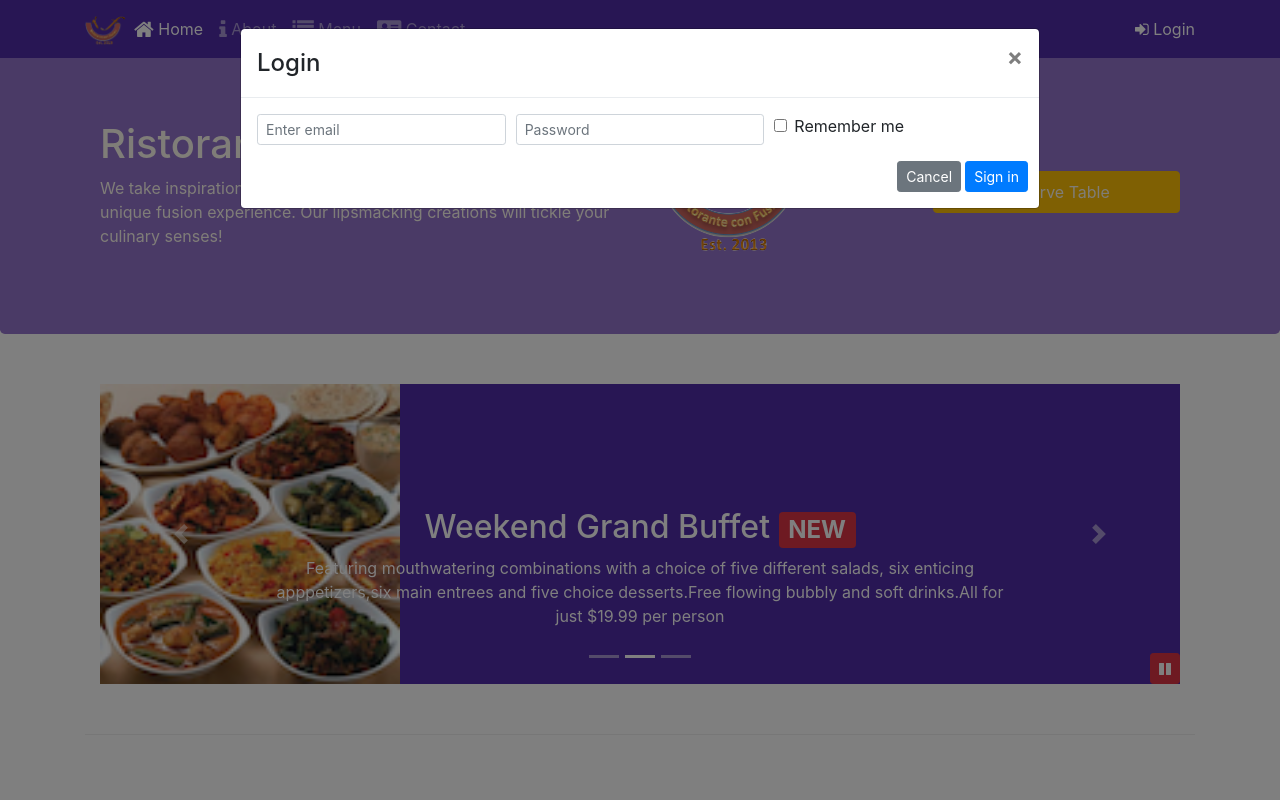
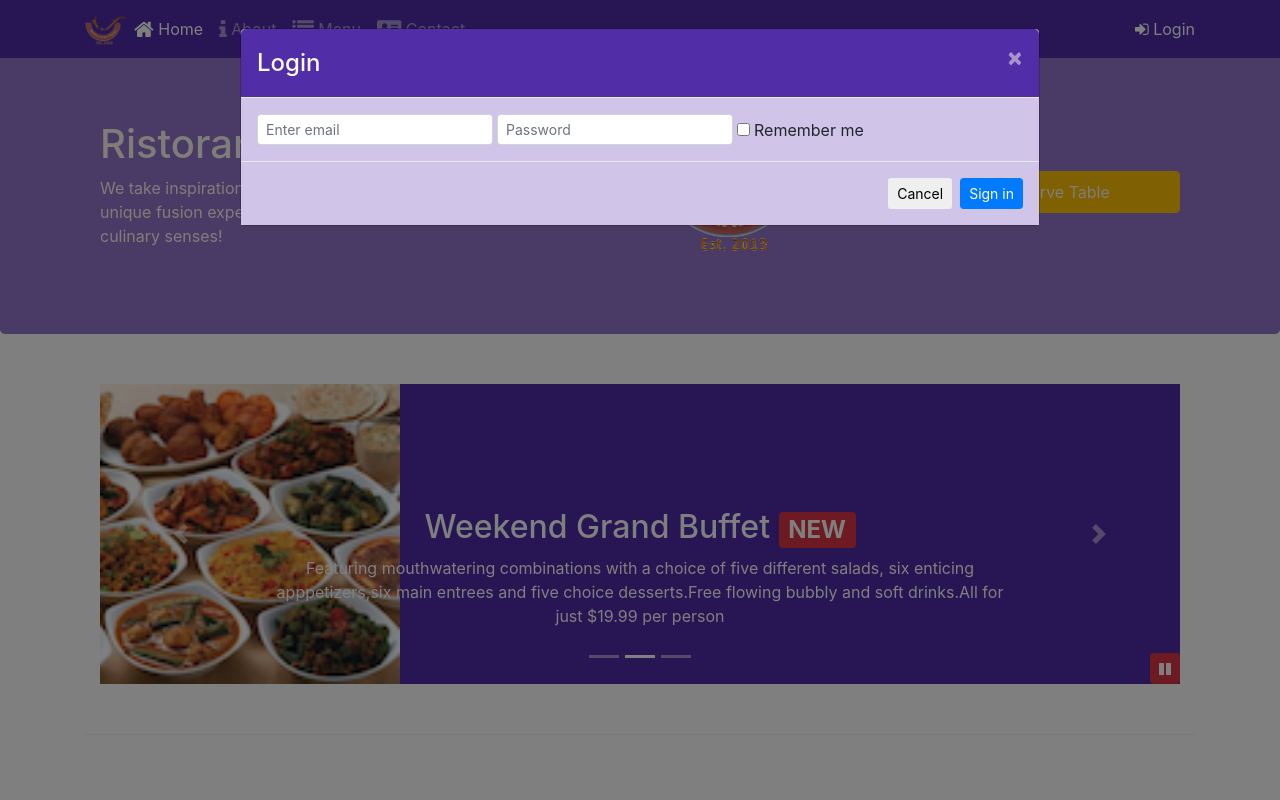
Before and after one commit to Rohit-FSD/BOOTSTRAP4, a website: page index.html in a window 1280 px wide. Both pictures are taken after a click on the button "Login". Shown: the top 800 px of the page. Drawn offline with nearby package versions, Linux system fonts and the light colour scheme.

Commit message:
assigment 4

```diff
--- a/css/styles.scss
+++ b/css/styles.scss
@@ -73,3 +73,21 @@ body{
     bottom: 0px;
     z-index: 1;
 }
+
+.modal-header{
+    background-color: $background-dark;
+    color: floralwhite;
+
+    .close
+    {
+        color: floralwhite;
+    }
+}
+
+.modal-body{
+    background-color: $background-pale;
+}
+
+.modal-footer{
+    background-color: $background-pale;
+}
--- a/index.html
+++ b/index.html
@@ -30,15 +30,16 @@
                     <li class="nav-item"><a class="nav-link" href="./contactus.html"><span class="fa fa-address-card fa-lg"></span> Contact</a></li>
                 </ul>
                 <span class="navbar-text">
-                    <a data-toggle="modal" data-target="#loginModal">
-                    <span class="fa fa-sign-in"></span> Login</a>
+                    <a id="loginb"  type="button" role="button">
+                        <span class="fa fa-sign-in"></span> Login </a>
                 </span>
+
             </div>
 
         </div>
 
     </nav>
-    <div id="loginModal" class="modal fade" role="dialog">
+    <div id="login" class="modal fade" role="dialog">
         <div class="modal-dialog modal-lg" role="content">
             <!-- Modal content-->
             <div class="modal-content">
@@ -47,29 +48,25 @@
                     <button type="button" class="close" data-dismiss="modal">&times;</button>
                 </div>
                 <div class="modal-body">
-                    <form>
-                        <div class="form-row">
-                            <div class="form-group col-sm-4">
+                    <form class="form-inline">
+                        <div class="form-group">
                             <label class="sr-only" for="exampleInputEmail3">Email address</label>
                             <input type="email" class="form-control form-control-sm mr-1" id="exampleInputEmail3" placeholder="Enter email">
                         </div>
-                            <div class="form-group col-sm-4">
+                        <div class="form-group">
                             <label class="sr-only" for="exampleInputPassword3">Password</label>
                             <input type="password" class="form-control form-control-sm mr-1" id="exampleInputPassword3" placeholder="Password">
                         </div>
-                            <div class="col-sm-auto">
                         <div class="form-check">
-                                    <input class="form-check-input" type="checkbox">
-                                    <label class="form-check-label"> Remember me
+                            <label class="form-check-label">
+                                <input class="form-check-input" type="checkbox"> Remember me
                             </label>
                         </div>
+                    </form>
                 </div>
-                        </div>
-                        <div class="form-row">
-                            <button type="button" class="btn btn-secondary btn-sm ml-auto" data-dismiss="modal">Cancel</button>
-                            <button type="submit" class="btn btn-primary btn-sm ml-1">Sign in</button>
-                        </div>
-                    </form>
+                <div class="modal-footer">
+                    <button type="button" class="btn btn-default btn-sm" data-dismiss="modal">Cancel</button>
+                    <button type="submit" class="btn btn-primary btn-sm">Sign in</button>
                 </div>
             </div>
         </div>
@@ -145,7 +142,7 @@
                             <div class="offset-sm-2">
                                 <button type="button" class="btn btn-secondary" data-dismiss="modal">Cancel</button>
 
-                                <button type="submit" class="btn btn-primary">Reserve</button>
+                                <button type="button" class="btn btn-primary">Reserve</button>
 
                             </div>
 
@@ -170,9 +167,8 @@
                     <img src="img/logo.png" class="img-fluid">
                 </div>
                 <div class="col-12 col-sm-3 align-self-center">
-                    <a role="button" class="btn btn-block nav-link btn-warning"
-                    data-toggle="modal"
-                    data-target="#form">Reserve Table</a>
+                    <a id="formb" role="button" class="btn btn-block nav-link btn-warning"
+                   >Reserve Table</a>
                 </div>
             </div>
         </div>
@@ -353,6 +349,22 @@
     <script src="node_modules/popper.js/dist/umd/popper.min.js"></script>
     <script src="node_modules/bootstrap/dist/js/bootstrap.min.js"></script>
     <script>
+
+        $(document).ready(function(){
+            $("#loginb").click(function(){
+                $("#login").modal("toggle");
+            });
+        });
+
+
+        $(document).ready(function(){
+            $("#formb").click(function(){
+                $("#form").modal("toggle");
+            });
+        });
+
+
+
         $(document).ready(function(){
             $("#mycarousel").carousel( { interval: 1000 } );
             $("#carouselButton").click(function(){
@@ -368,8 +380,8 @@
                 }
             });
         });
+
     </script>
-
 
 
 
```
Also changed, not shown: css/styles.css. Lines whose indentation alone changed are shown as unchanged.
